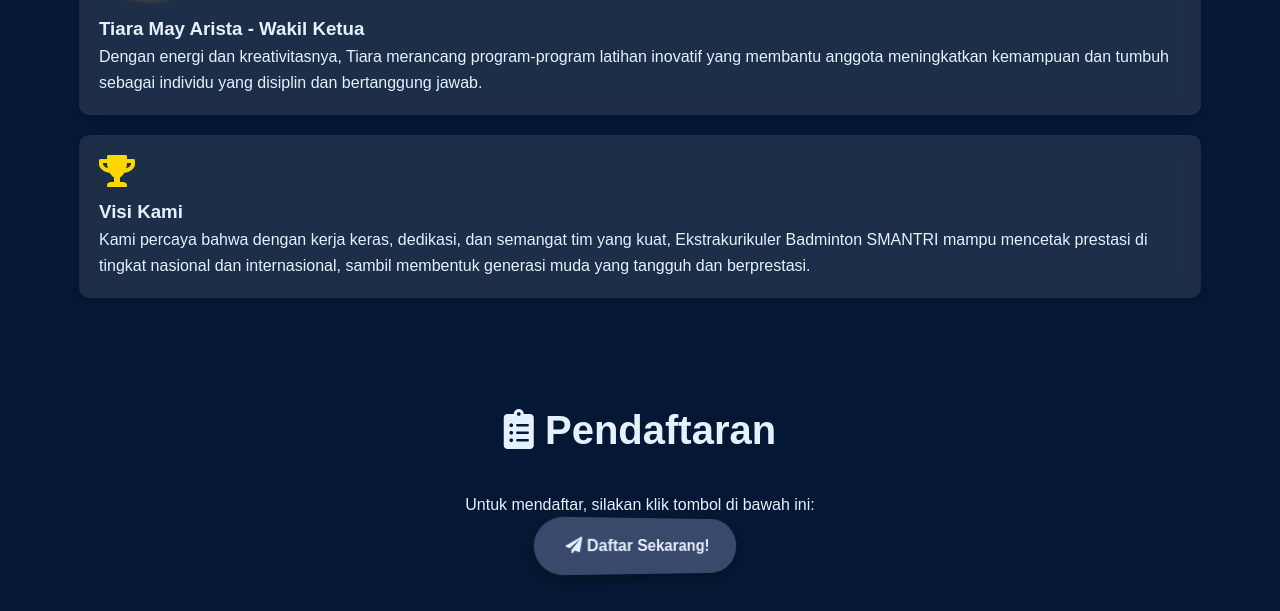
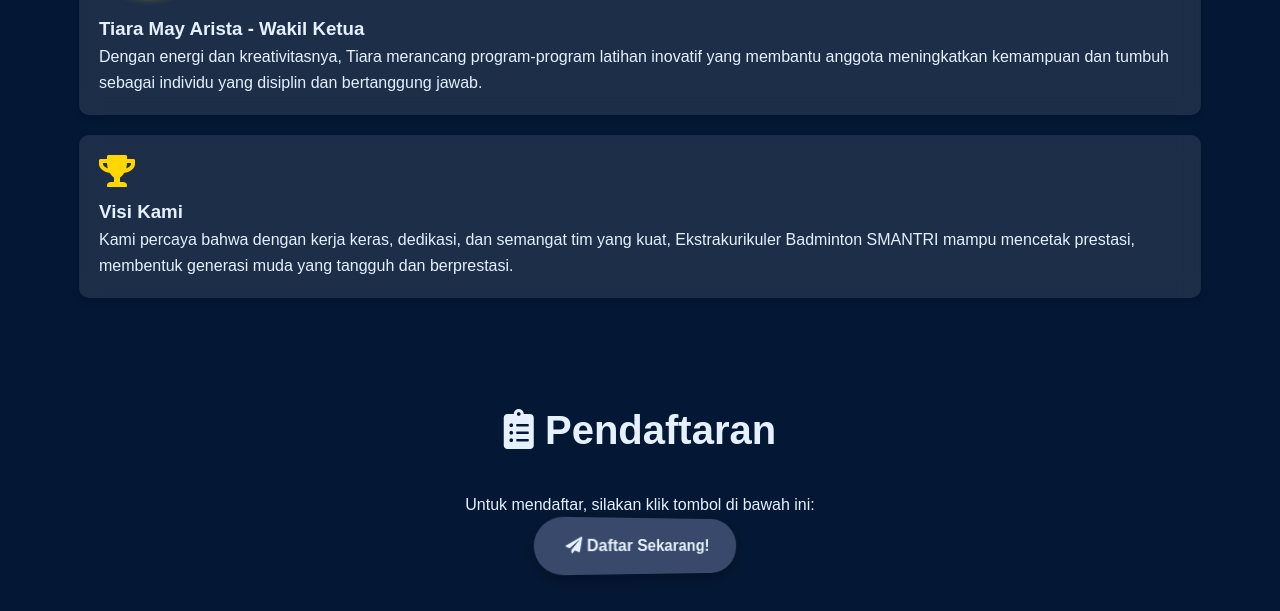
Before and after one commit to FerryZael/BCSMANTRI, a plain HTML site: page index.html in a window 1280 px wide. Shown: the part 2383-2994 px from the top of the page. Drawn offline with Linux system fonts and the light colour scheme; a script that the page names is missing.

Commit message:
Update index.html

```diff
--- a/index.html
+++ b/index.html
@@ -312,7 +312,7 @@
                     <i class="fas fa-trophy about-us-icon"></i>
                     <h3>Visi Kami</h3>
                     <p>
-                        Kami percaya bahwa dengan kerja keras, dedikasi, dan semangat tim yang kuat, Ekstrakurikuler Badminton SMANTRI mampu mencetak prestasi di tingkat nasional dan internasional, sambil membentuk generasi muda yang tangguh dan berprestasi.
+                        Kami percaya bahwa dengan kerja keras, dedikasi, dan semangat tim yang kuat, Ekstrakurikuler Badminton SMANTRI mampu mencetak prestasi, membentuk generasi muda yang tangguh dan berprestasi.
                     </p>
                 </div>
             </div>
```
